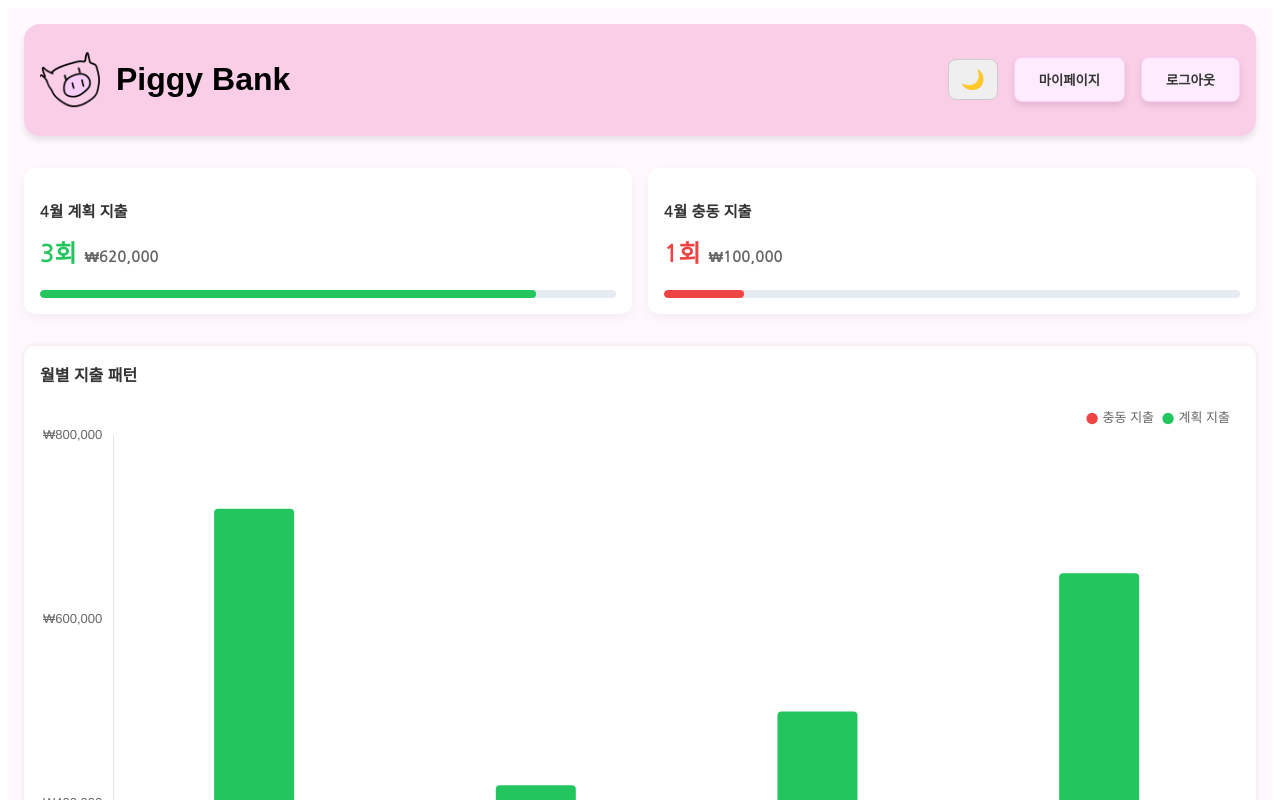
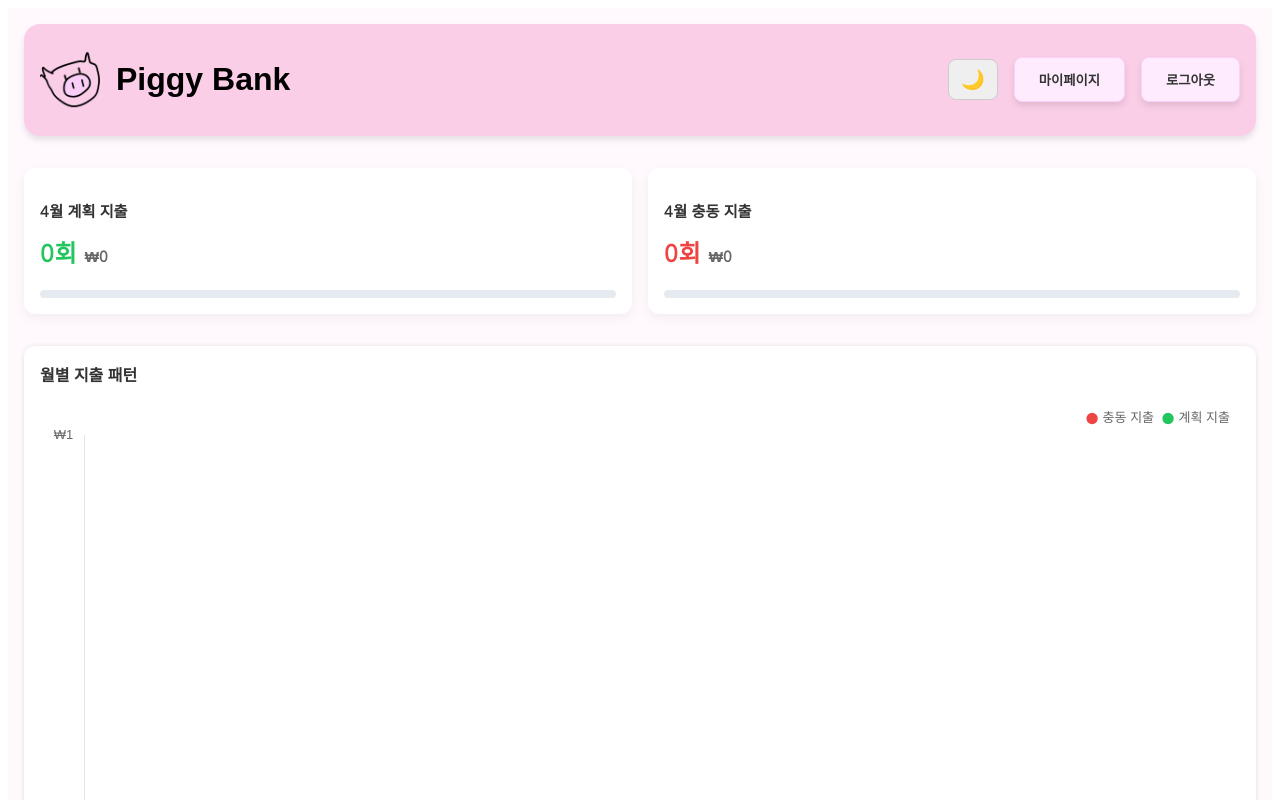
Before and after one commit to joonyee/KB-SkeletonProject-PiggyBank, a Vue app: page /expenseTendency in a window 1280 px wide. Shown: the top 800 px of the page. Built offline with nearby package versions, Linux system fonts and the light colour scheme; data requests are answered from the project's data file; a web font is replaced by a local one.

Commit message:
refactor : 지출경향 유저 연결

```diff
--- a/src/components/MonthlyTendencyChart.vue
+++ b/src/components/MonthlyTendencyChart.vue
@@ -15,27 +15,36 @@ import Chart from "chart.js/auto";
 const chartRef = ref(null);
 
 onMounted(async () => {
+  // 로그인된 유저 ID 가져오기
+  const userInfo = JSON.parse(localStorage.getItem("loggedInUserInfo") || "{}");
+  const userId = userInfo.id;
+
+  // 전체 거래 내역 불러오기
   const res = await fetch("http://localhost:3000/money");
   const data = await res.json();
 
+  // 로그인된 유저의 거래만 필터링
+  const userData = data.filter((item) => item.userid === userId);
+
+  // 성향 매핑
   const tendencyMap = {
     1: "계획",
     2: "충동",
     3: "수입",
   };
 
-  // tendency 또는 tendencyid 중 사용 가능한 값 가져오기
-  const normalizedData = data.map((item) => ({
+  // tendency 또는 tendencyid 중 하나 사용
+  const normalizedData = userData.map((item) => ({
     ...item,
     tendency: item.tendency ?? item.tendencyid ?? null,
   }));
 
-  // 수입 또는 null인 항목 제외
+  // 수입 제외
   const filtered = normalizedData.filter(
     (item) => item.tendency !== null && item.tendency !== 3
   );
 
-  // 최근 4개월 목록 생성
+  // 최근 4개월 구하기
   const now = new Date();
   const currentYear = now.getFullYear();
   const currentMonth = now.getMonth();
@@ -44,16 +53,15 @@ onMounted(async () => {
     const date = new Date(currentYear, currentMonth - i, 1);
     const year = date.getFullYear();
     const month = String(date.getMonth() + 1).padStart(2, "0");
-    return `${year}-${month}`; // e.g., "2025-04"
-  });
+    return `${year}-${month}`;
+  }).reverse();
 
   const recentFiltered = filtered.filter((item) =>
     recentMonths.includes(item.date.slice(0, 7))
   );
 
-  // 월별 합산
+  // 월별로 그룹핑
   const grouped = {};
-
   recentFiltered.forEach((item) => {
     const monthLabel = parseInt(item.date.split("-")[1], 10) + "월";
     const feel = tendencyMap[item.tendency];
@@ -62,7 +70,7 @@ onMounted(async () => {
     else if (feel === "충동") grouped[monthLabel].충동 += item.amount;
   });
 
-  // 정렬된 월, 데이터 생성
+  // 정렬된 라벨 생성
   const labels = recentMonths
     .map((ym) => parseInt(ym.split("-")[1], 10) + "월")
     .filter((m) => grouped[m]);
@@ -70,6 +78,7 @@ onMounted(async () => {
   const 계획Data = labels.map((month) => grouped[month].계획);
   const 충동Data = labels.map((month) => grouped[month].충동);
 
+  // 차트 렌더링
   new Chart(chartRef.value, {
     type: "bar",
     data: {
--- a/src/components/TendencyCount.vue
+++ b/src/components/TendencyCount.vue
@@ -1,7 +1,7 @@
 <template>
   <div class="tendencyCountWrapper">
     <!-- 계획 지출 카드 -->
-    <div class="tendencyCard" v-if="plannedCount > 0">
+    <div class="tendencyCard">
       <p class="cardTitle">{{ thisMonth }} 계획 지출</p>
       <div class="cardCount green">
         {{ plannedCount }}회
@@ -16,7 +16,7 @@
     </div>
 
     <!-- 충동 지출 카드 -->
-    <div class="tendencyCard" v-if="impulseCount > 0">
+    <div class="tendencyCard">
       <p class="cardTitle">{{ thisMonth }} 충동 지출</p>
       <div class="cardCount red">
         {{ impulseCount }}회
@@ -41,45 +41,53 @@ const impulseCount = ref(0);
 const plannedAmount = ref(0);
 const impulseAmount = ref(0);
 
-// 현재 월 ("4월" 등)을 텍스트로 생성
+// 현재 월
 const now = new Date();
 const thisMonth = `${now.getMonth() + 1}월`;
 
 onMounted(async () => {
+  // 로그인된 유저 ID 추출
+  const userInfo = JSON.parse(localStorage.getItem("loggedInUserInfo") || "{}");
+  const userId = userInfo.id;
+
+  // 거래 내역 가져오기
   const res = await fetch("http://localhost:3000/money");
   const data = await res.json();
 
-  // tendency 또는 tendencyid 중 사용 가능한 값 가져오기
-  const normalizedData = data.map((item) => ({
+  // 로그인된 유저의 데이터만 필터링
+  const userData = data.filter((item) => item.userid === userId);
+
+  // tendency 또는 tendencyid 중 사용 가능한 값 사용
+  const normalizedData = userData.map((item) => ({
     ...item,
     tendency: item.tendency ?? item.tendencyid ?? null,
   }));
 
-  // 현재 달 ("YYYY-MM") 추출
+  // 현재 달 ("YYYY-MM")
   const currentMonth = now.toISOString().slice(0, 7);
 
-  // 1. '수입'(id: 3) 제외 + 2. 이번 달 데이터만 필터링
+  // 이번 달 + 지출(수입 제외) 필터링
   const filtered = normalizedData.filter((item) => {
     const isExpense = item.tendency !== null && item.tendency !== 3;
     const isCurrentMonth = item.date?.slice(0, 7) === currentMonth;
     return isExpense && isCurrentMonth;
   });
 
-  // '계획'(1), '충동'(2) 지출로 분류
+  // 계획/충동 분류
   const planned = filtered.filter((item) => item.tendency === 1);
   const impulse = filtered.filter((item) => item.tendency === 2);
 
-  // 각 지출 유형의 건수 및 총액 계산
+  // 개수 및 금액 계산
   plannedCount.value = planned.length;
   impulseCount.value = impulse.length;
   plannedAmount.value = planned.reduce((sum, cur) => sum + cur.amount, 0);
   impulseAmount.value = impulse.reduce((sum, cur) => sum + cur.amount, 0);
 });
 
-// 총 지출 금액 (계획 + 충동)
+// 총 지출 금액
 const totalAmount = computed(() => plannedAmount.value + impulseAmount.value);
 
-// 각 지출 유형의 비율 (%)
+// 지출 유형별 비율
 const plannedPercent = computed(() =>
   totalAmount.value > 0 ? (plannedAmount.value / totalAmount.value) * 100 : 0
 );
```
